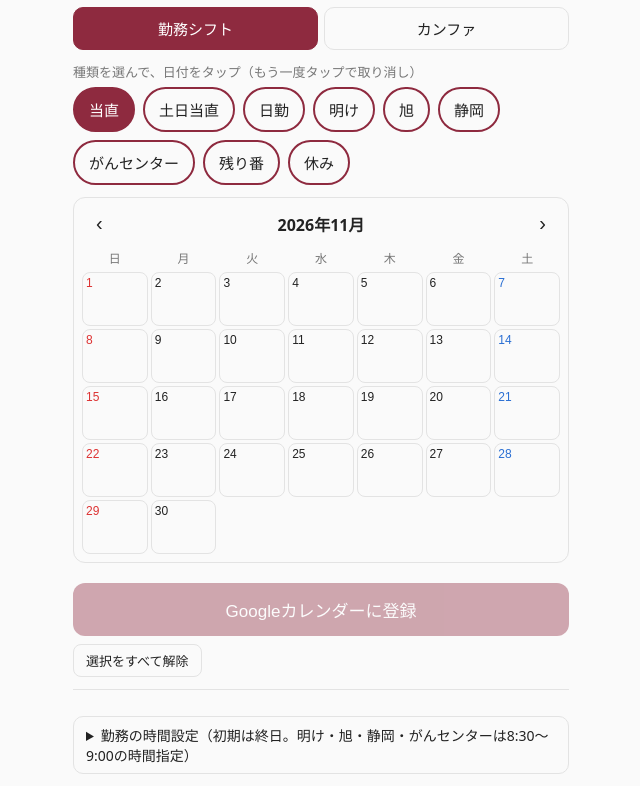
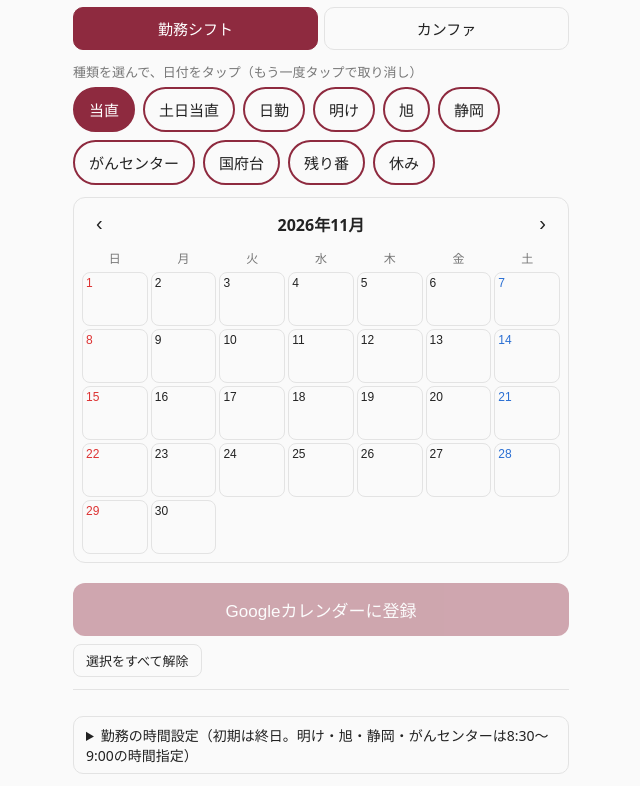
Before and after one commit to yukiochiai1993-create/shift-cal, a plain HTML site: page index.html in a window 1280 px wide. Shown: the part 45-831 px from the top of the page, without its empty margins (319-959 px from the left). Drawn offline with Linux system fonts and the light colour scheme.

Commit message:
Update index.html

```diff
--- a/index.html
+++ b/index.html
@@ -95,11 +95,11 @@ summary{font-size:14px}
 </details>
 
 <script>
-const SHIFTS=["当直","土日当直","日勤","明け","旭","静岡","がんセンター","残り番","休み"];
+const SHIFTS=["当直","土日当直","日勤","明け","旭","静岡","がんセンター","国府台","残り番","休み"];
 const CONFS=["産科カンファ","心外カンファ","合同カンファ","医局会"];
 const WINE="11";   // トマト（ワインに一番近い赤）
 const SKY="8";
-const TEXTCOL={"明け":"4","休み":"4","旭":"7","静岡":"7","がんセンター":"7"};  // 時間指定＝塗りつぶしなし・色付き文字（外勤は青）
+const TEXTCOL={"明け":"4","休み":"4","旭":"7","静岡":"7","がんセンター":"7","国府台":"7"};  // 時間指定＝塗りつぶしなし・色付き文字（外勤は青）
 const COL=t=>TEXTCOL[t]||WINE;     // ピーコック（水色）
 
 let cfg={}; // 勤務ごとの設定
```
